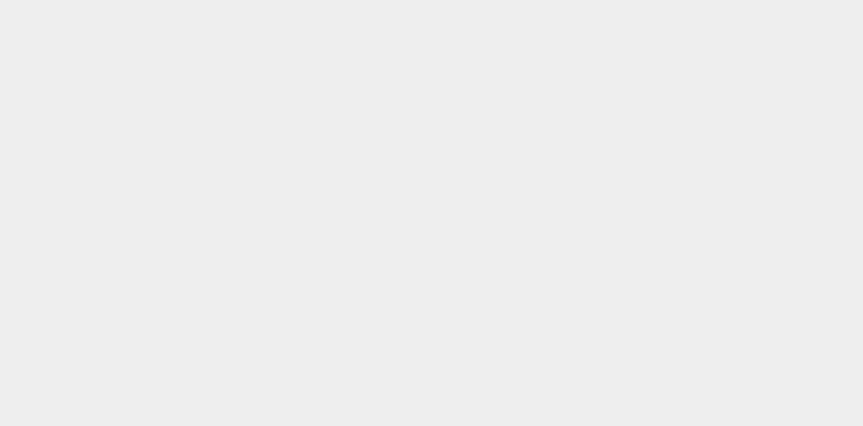
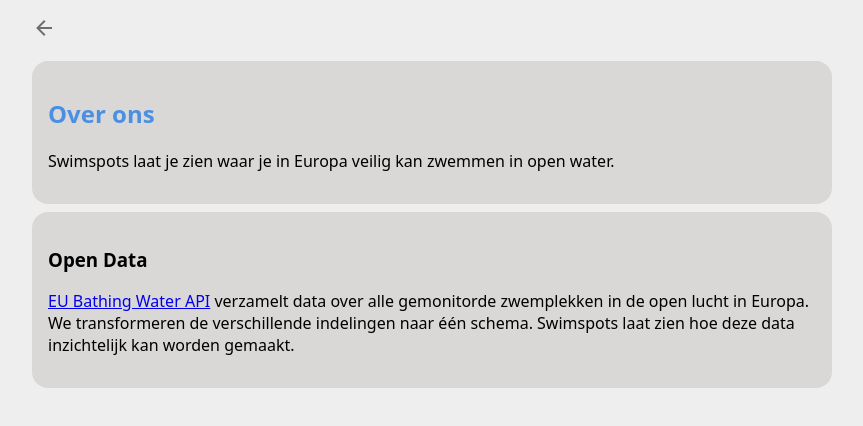
Before and after one commit to leonmelein/Swimspots, a React (Vite) app: page /data in a window 1280 px wide. Before the commit this address had no page. Shown: the top 426 px of the page, without its empty margins (208-1071 px from the left). Built offline with nearby package versions, Linux system fonts and the light colour scheme.

Commit message:
Add about stub

```diff
--- a/src/App.jsx
+++ b/src/App.jsx
@@ -2,6 +2,7 @@
 import { Details } from './Details';
 import { Favorites } from './Favorites';
 import { Search } from './Search'
+import { Article } from './Article'
 import {
     Routes,
     Route
@@ -15,6 +16,7 @@
                 <Route path="/" element={<Favorites />} />
                 <Route path="add" element={<Search />} />
                 <Route path="location/:id" element={<Details />} />
+                <Route path='data' element={<Article/>}/>
             </Routes>
         </>
     );
--- /dev/null
+++ b/src/Article.css
@@ -0,0 +1,120 @@
+div.breadcrumb {
+    margin-top: 1rem;
+    margin-bottom: 1rem;
+    display: grid;
+    grid-template-columns: 1fr 1fr;
+    align-items: center;
+
+    .share {
+        text-align: right;
+    }
+
+    a {
+        text-decoration: none;
+        color: var(--button-click);
+    }
+}
+
+div.header {
+    background: linear-gradient(270deg, #BCD6F4, #7092D3);
+    border-radius: var(--border-radius);
+    padding: 1.5rem 1.5rem;
+    margin: 0.5em 0 0.5em 0;
+    display: grid;
+    grid-template-columns: 3fr 1fr;
+    grid-column-gap: 0px;
+    grid-row-gap: 0px;
+
+    .name {
+        h2.name {
+            font-size: 1.4rem;
+            margin: 0;
+            color: white;
+        }
+
+        a {
+            text-decoration: none;
+            color: var(--text);
+        }
+
+        p {
+            margin: 0.25rem 0 0 0;
+        }
+    }
+
+    .status {
+        width: 100%;
+        text-align: right;
+        font-weight: 300;
+        text-transform: capitalize;
+        font-size: 1.2rem;
+    }
+
+}
+
+div.card {
+    background-color: var(--button);
+    color: black;
+    border-radius:  var(--border-radius);
+    padding: 1rem 1rem;
+}
+
+div.quality {
+    display: grid;
+    grid-template-columns: 1fr 1fr;
+    column-gap: .5rem;
+    row-gap: .5rem;
+
+    div.quality-item {
+        h3 {
+            margin-top: 0;
+            margin-bottom: .5rem;
+        }
+
+        ul {
+            list-style-type: none;
+            margin-block-start: 0;
+            padding-inline-start: 0;
+
+            li {
+                margin-bottom: 0.25rem;
+            }
+        }
+
+        .number {
+            font-weight: lighter;
+            font-size: 1.5rem;
+            margin: 0;
+        }
+
+        em {
+            font-size: 1rem;
+        }
+    }
+
+}
+
+div.description {
+    margin: 0.5em 0 0.5em 0;
+
+    h3 {
+        margin-top: 0;
+        margin-bottom: .5rem
+    }
+
+    h4 {
+        margin-top: 1rem;
+        margin-bottom: .5rem;
+    }
+
+    p {
+        margin: 0;
+    }
+}
+
+
+div.content-grid {
+    display: grid;
+    grid-template-columns: 1fr;
+    row-gap: .5rem;
+}
--- /dev/null
+++ b/src/Article.jsx
@@ -0,0 +1,29 @@
+import './Article.css';
+import {
+    Link
+} from "react-router-dom";
+import Icon from '@mdi/react';
+import {mdiArrowLeft } from '@mdi/js';
+
+export function Article(){
+    return (
+        <>
+            <title>Open data | Swimspots</title>
+            <div className='breadcrumb'>
+                <Link to="/">
+                    <Icon size={1} path={mdiArrowLeft}/>
+                </Link>
+            </div>
+            <div className='content-grid'>
+                <div className='card'>
+                    <h2>Over ons</h2>
+                    <p>Swimspots laat je zien waar je in Europa veilig kan zwemmen in open water.</p>
+                </div>
+                <div className='card'>
+                    <h3>Open Data</h3>
+                    <p><a href='https://github.com/leonmelein/EUBathingWaterAPI'>EU Bathing Water API</a> verzamelt data over alle gemonitorde zwemplekken in de open lucht in Europa. We transformeren de verschillende indelingen naar één schema. Swimspots laat zien hoe deze data inzichtelijk kan worden gemaakt.</p>
+                </div>
+            </div>
+            </>
+        )
+}
--- a/src/Details.jsx
+++ b/src/Details.jsx
@@ -82,17 +82,17 @@
                 <Warning warnings={data.warnings} />
 
                 <div className="quality">
-                    <div class="quality-item card">
+                    <div className="quality-item card">
                         <h3>E.Coli</h3>
                         <p className="number">{data.e_coli} <abbr title="nanogram per deciliter">n/dl</abbr></p>
                     </div>
 
-                    <div class="quality-item card">
+                    <div className="quality-item card">
                         <h3>Enterococci</h3>
                         <p className="number">{data.int_ent} <abbr title="nanogram per deciliter">n/dl</abbr></p>
                     </div>
 
-                    <div class="quality-item card">
+                    <div className="quality-item card">
                         <h3>Meerjarige kwaliteit</h3>
                         <p className="number">{generateStars(data.eu_designation)}</p>
                     </div>
--- a/src/Warning.jsx
+++ b/src/Warning.jsx
@@ -9,22 +9,22 @@
 
     return (
         <div>
-            {warnings.map(item => {
-                return <WarningMessage warning={item}/>
+            {warnings.map((item, index) => {
+                return <WarningMessage warning={item} key={index}/>
             })}
         </div>
     )
 
 }
 
-export function WarningMessage({warning}) {
+export function WarningMessage({warning, index}) {
     if (warning.warning_description == null) {
         return
     }
 
     if (String(warning.warning_type).includes("VERBOD")) {
         return (
-            <div className='warning ban'>
+            <div className='warning ban' key={index}>
                 <h2>🛑 Zwemverbod</h2>
                 <p>{warning.warning_description}</p>
             </div>
```
